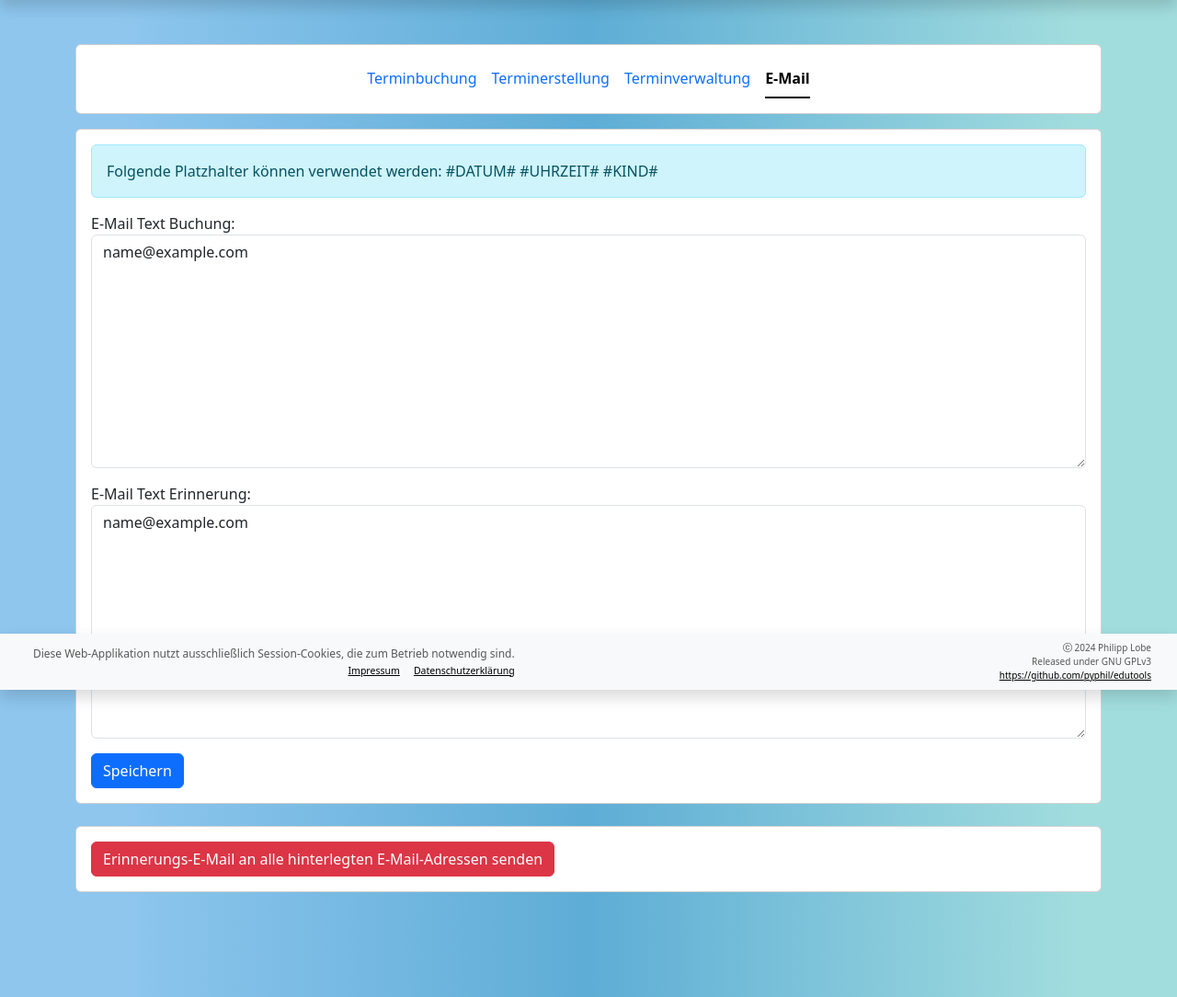
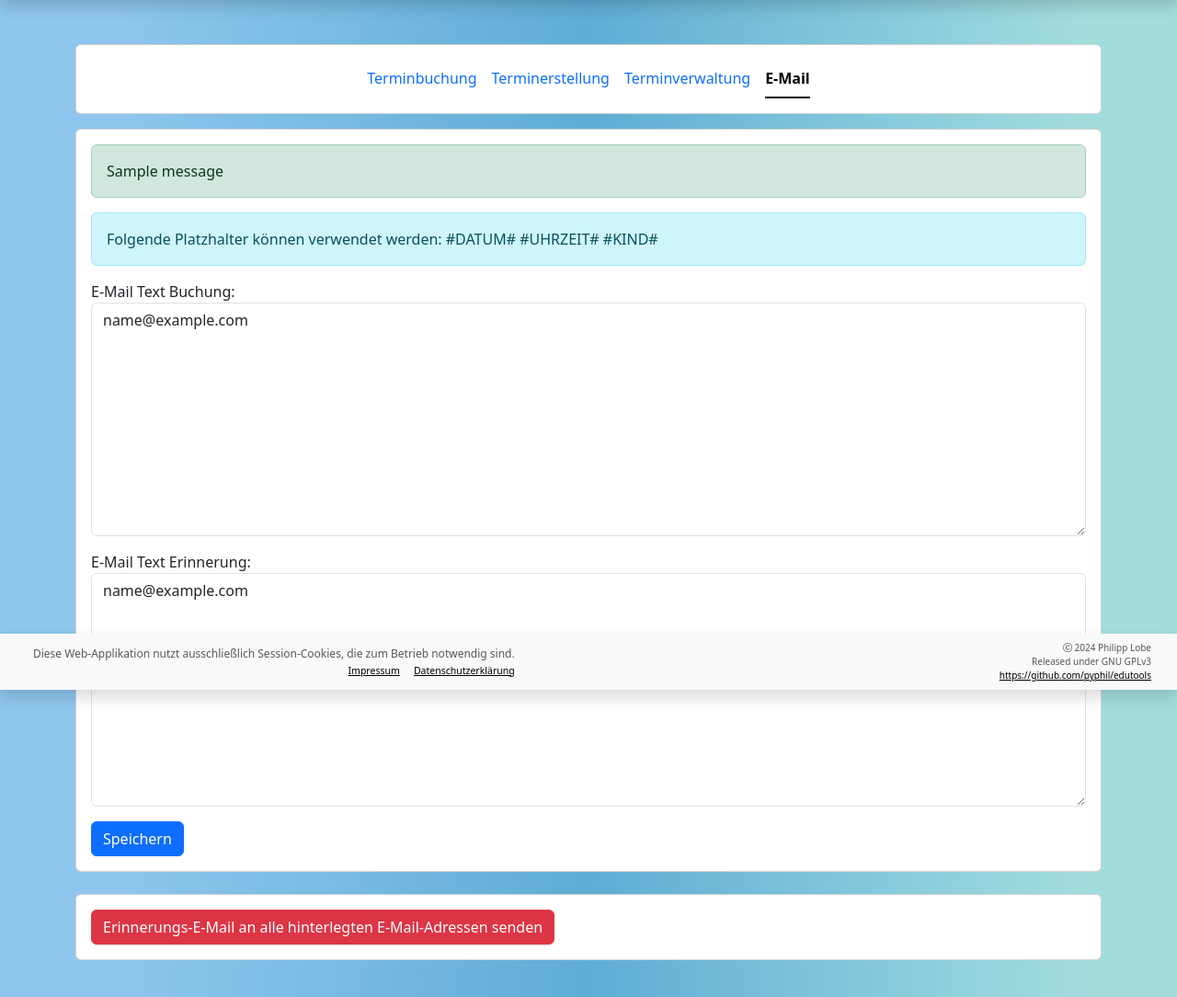
Before and after one commit to pyphil/edutools, a Django app: page /appointment/appointment_email in a window 1280 px wide. Shown: the part 50-1134 px from the top of the page at 92% size. Run offline with Django 3.2, Linux system fonts and the light colour scheme; a user stored in the database is signed in; tables that the repository leaves empty hold one stand-in row (values such as "Sample post"); one stand-in notice (Sample message) is shown; some libraries are stand-ins or nearby versions.

Commit message:
messages

```diff
--- a/appointment/templates/appointment_email.html
+++ b/appointment/templates/appointment_email.html
@@ -49,6 +49,11 @@
   <form method="post">
     <div class="card">
       <div class="card-body">
+        {% for message in messages %}
+        <div class="alert {% if message.tags %}alert-{{ message.tags }}{% endif %}">
+           {{ message }}
+        </div>
+        {% endfor %}
         <div class="alert alert-info">
           Folgende Platzhalter können verwendet werden: #DATUM# #UHRZEIT# #KIND#
         </div>
--- a/appointment/views.py
+++ b/appointment/views.py
@@ -6,6 +6,7 @@ from django.contrib.auth.decorators import login_required, user_passes_test
 from datetime import datetime
 from threading import Thread
 from django.core.mail import send_mail
+from django.contrib import messages
 # from django.contrib.admin.views.decorators import staff_member_required
 
 
@@ -177,10 +178,12 @@ def appointment_email(request):
         f = MailText(request.POST, instance=mail_settings)
         if f.is_valid():
             f.save()
+            messages.success(request, 'Einstellungen gespeichert')
         if request.POST.get("send_reminder"):
             appointment_objects = Appointment.objects.all()
             thread = mail_thread_reminder(appointment_objects)
             thread.start()
+            messages.success(request, 'Erinnerungsmails werden im Hintergrund versendet')
         return redirect("appointment_email")
 
     f = MailText(instance=mail_settings)
@@ -234,7 +237,7 @@ class mail_thread_reminder(Thread):
             mail_text = mail_text.replace('#UHRZEIT#', appointment_obj.time.strftime('%H:%M') + " Uhr")
 
             send_mail(
-                'Buchung Anmeldetermin',
+                'Erinnerung Anmeldetermin',
                 mail_text,
                 self.noreply,
                 [appointment_obj.email],
```
